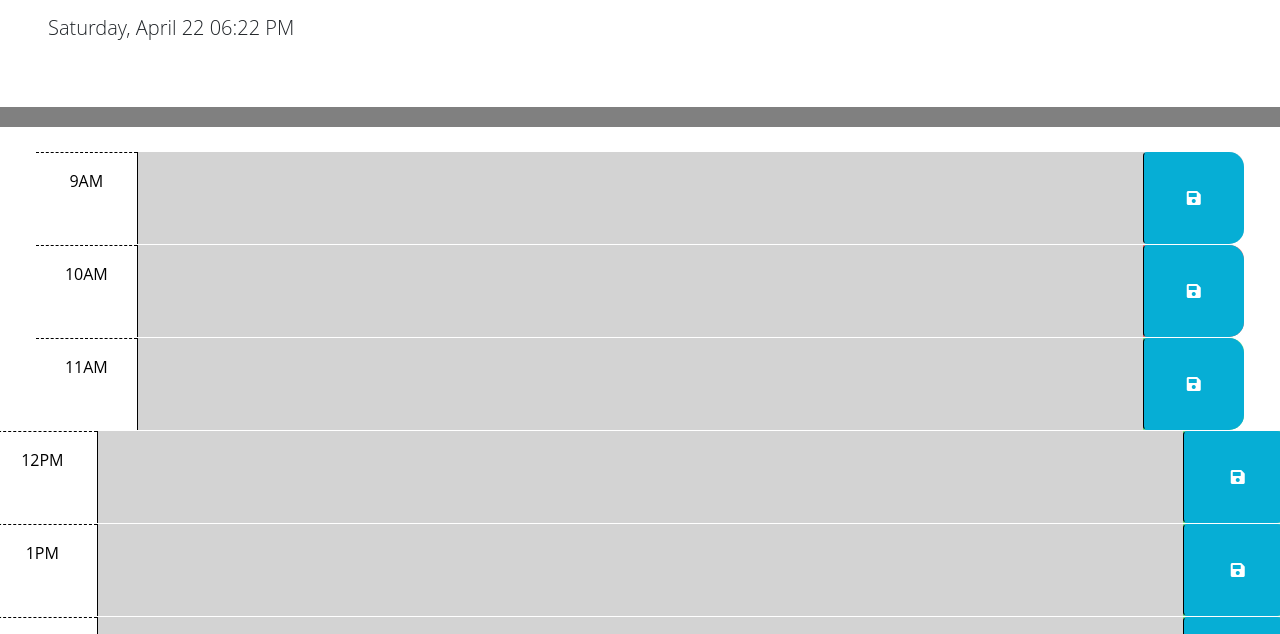
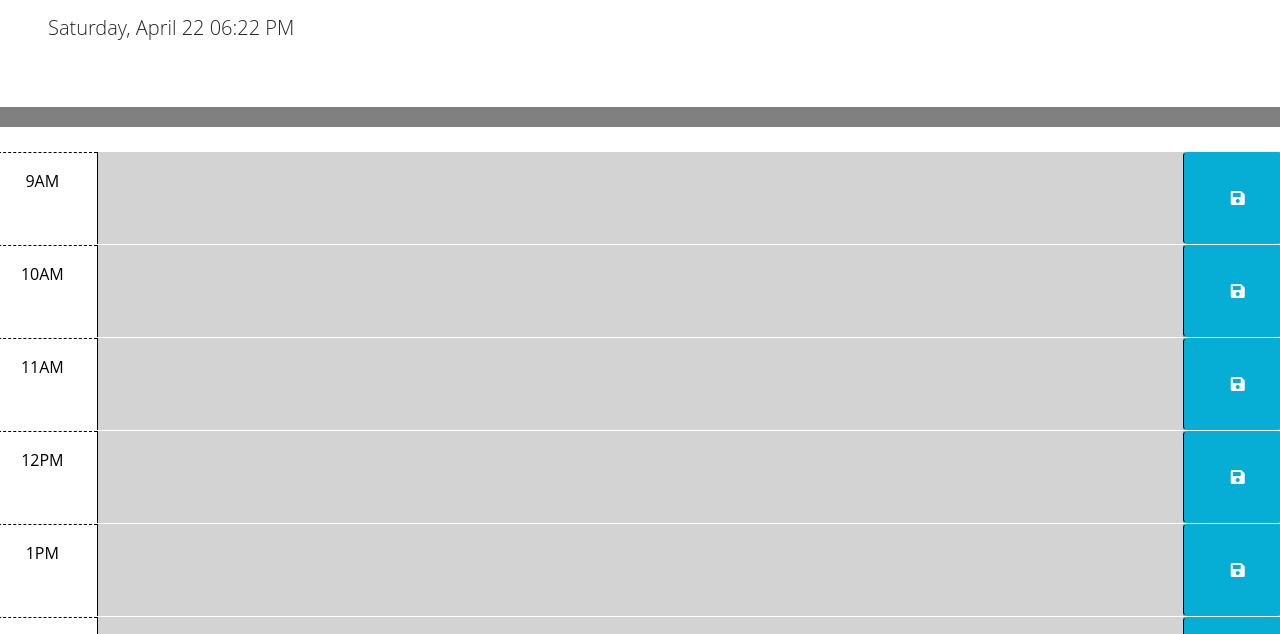
Before and after one commit to Damez21/planner, a plain HTML site: page crispy-octo-meme-main/Develop/index.html in a window 1280 px wide. Shown: the part 166-800 px from the top of the page. Drawn offline with nearby package versions, Linux system fonts and the light colour scheme.

Commit message:
fixed html structure all time blocks are even size. added screen shots to readme. Work Day planner is done.

```diff
--- a/crispy-octo-meme-main/Develop/index.html
+++ b/crispy-octo-meme-main/Develop/index.html
@@ -30,7 +30,7 @@
       <p class="lead">A simple calendar app for scheduling your work day</p>
       <p id="currentDay" class="lead"></p>
     </header>
-    <div class="container-fluid px-5">
+    <div class="container-fluid px-5"></div>
       <!-- Use class for "past", "present", and "future" to apply styles to the
         time-block divs accordingly. The javascript will need to do this by
         adding/removing these classes on each div by comparing the hour in the
@@ -67,7 +67,7 @@
           <i class="fas fa-save" aria-hidden="true"></i>
         </button>
       </div>
-    </div>
+
 
     <div id="hour-12" class="row time-block future">
       <div class="col-2 col-md-1 hour text-center py-3">12PM</div>
```
Also changed, not shown: images/Screenshot 2023-04-22 at 2.06.32 PM.png (added), images/Screenshot 2023-04-22 at 2.07.39 PM.png (added), images/Screenshot 2023-04-22 at 2.15.27 PM.png (added), 1 other file.
